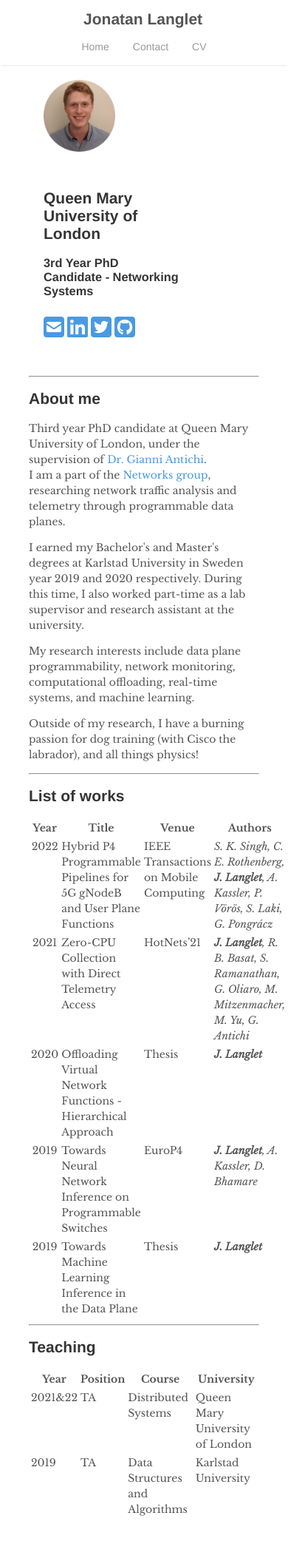
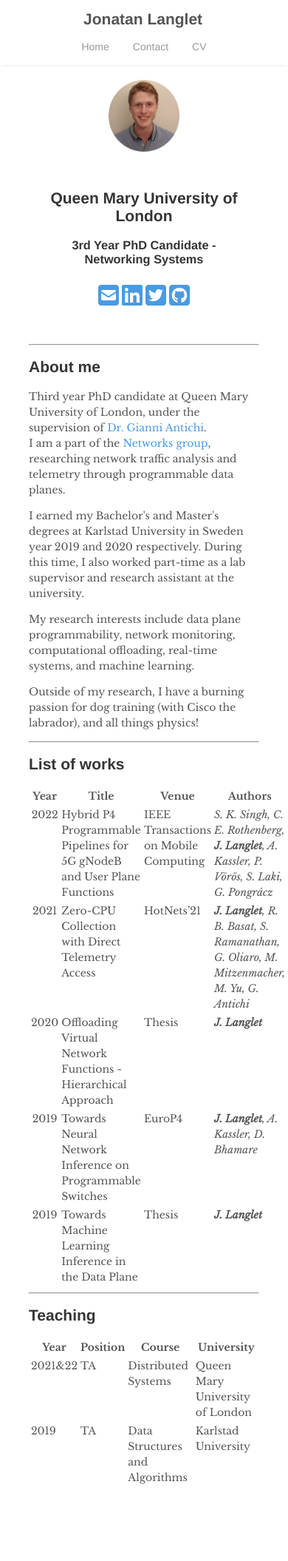
Before and after one commit to jonlanglet/jonlanglet.github.io, a Jekyll site: the page built from index.md, in a window 390 px wide. Shown: the whole page at 74% size. Built offline with Jekyll 4.4.1, drawn with Linux system fonts in a browser that asks for light colours; nearby versions of some CDN libraries; a style sheet for code colours, icons or effects is not loaded; after the commit the page ends 2067 px from its top, so only the background shows below that.

Commit message:
Improved mobile layout

```diff
--- a/assets/main.scss
+++ b/assets/main.scss
@@ -27,12 +27,15 @@
 }
 
 @media screen and (max-width: 500px) {
+	#div_head {
+		text-align: center;
+	}
 
 	#div_head_picture {
 		width: 40%;
 	}
 
 	#div_head_text {
-		width: 70%;
+		width: 100%;
 	}
 }
```
